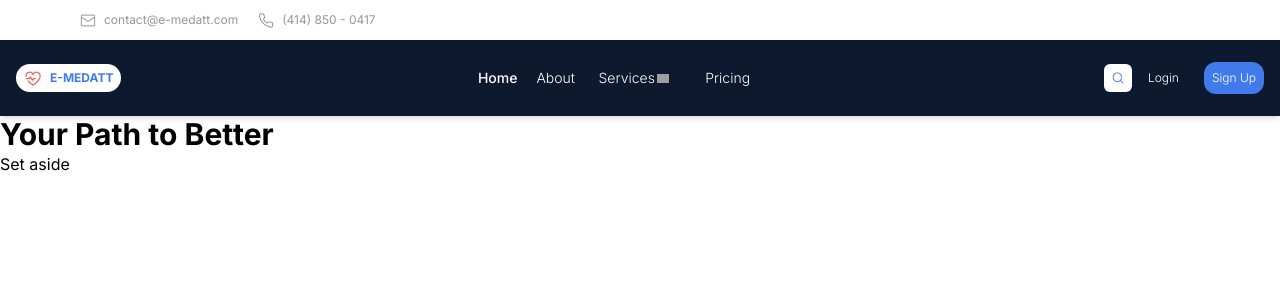
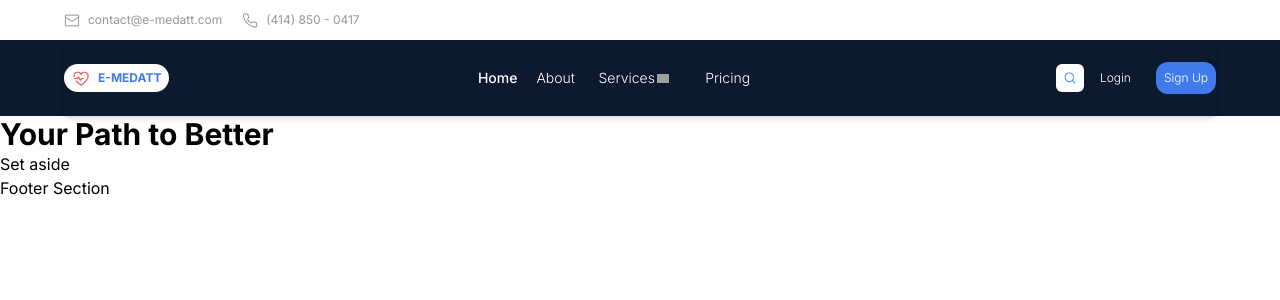
Before and after one commit to SilvernusIfoghale/E-Medatt, a Next.js app: page / in a window 1280 px wide. Shown: the top 300 px of the page. Built offline with nearby package versions, Linux system fonts and the light colour scheme; grey boxes are pictures that could not be loaded.

Commit message:
update Header and NavBar

```diff
--- a/app/component/Header.tsx
+++ b/app/component/Header.tsx
@@ -4,7 +4,8 @@ import phone from "@/public/icons/phone-icon.png";
 
 export const Header = () => {
   return (
-    <header className="hidden bg-primary-white w-full h-10 sm:flex gap-5 text-gray-secondary-text text-xs  pl-5 sm:pl-20 py-4">
+    <header className="hidden  bg-primary-white w-full sm:flex justify-center items-center">
+      <div className="w-[90%] h-10 flex gap-5 text-gray-secondary-text text-xs py-4 ">
         <div className="flex justify-center items-center gap-2">
           <Image src={email} width={16} height={16} alt="email icon" />
           <p>contact@e-medatt.com</p>
@@ -13,6 +14,7 @@ export const Header = () => {
           <Image src={phone} width={16} height={16} alt="phone icon" />
           <p>(414) 850 - 0417</p>
         </div>
+      </div>
     </header>
   );
 };
--- a/app/component/Navbar.tsx
+++ b/app/component/Navbar.tsx
@@ -28,7 +28,8 @@ const Navbar: React.FC = () => {
   };
 
   return (
-    <nav className="relative  flex  justify-between items-center p-4 bg-primary-100 text-primary-white shadow-md text-sm font-light">
+    <nav className="relative flex  justify-center items-center bg-primary-100">
+      <div className=" w-[90%] flex py-4 justify-between items-center    text-primary-white shadow-md text-sm font-light">
         <div className="bg-primary-white text-xs text-primary-base font-bold rounded-3xl ">
           <Link href="/" className="flex items-center gap-2 py-1 px-2">
             <Image src={logo} width={18} height={18} alt="E-Medatt logo" />
@@ -188,6 +189,7 @@ const Navbar: React.FC = () => {
             <Menu size={28} color="#FFFFFF" onClick={handleMobileNav} />
           )}
         </div>
+      </div>
     </nav>
   );
 };
--- a/app/layout.tsx
+++ b/app/layout.tsx
@@ -3,6 +3,7 @@ import { Inter } from "next/font/google";
 import "./globals.css";
 import { Header } from "./component/Header";
 import Navbar from "./component/Navbar";
+import Footer from "./component/Footer";
 
 const inter = Inter({
   variable: "--font-inter",
@@ -25,6 +26,7 @@ export default function RootLayout({
         <Header />
         <Navbar />
         {children}
+        <Footer />
       </body>
     </html>
   );
```
Lines whose indentation alone changed are shown as unchanged.
